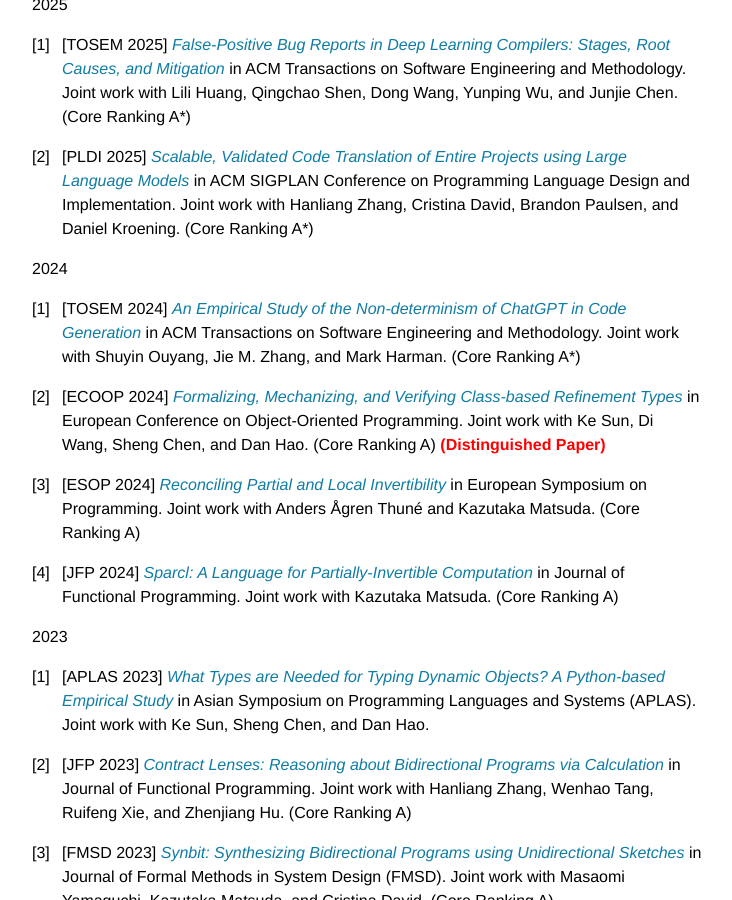
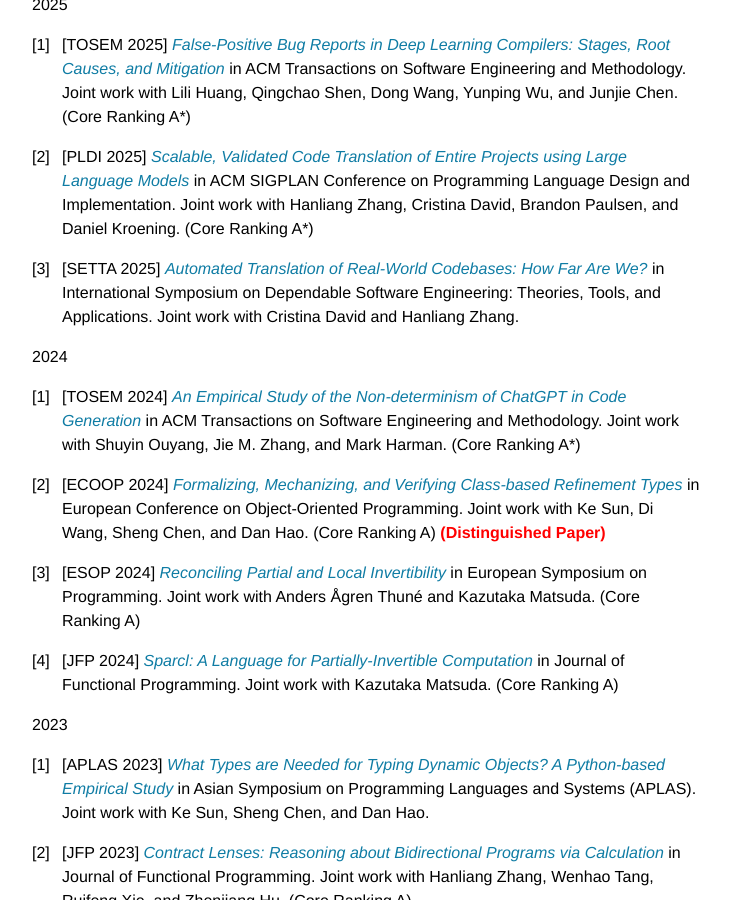
Before and after one commit to mengwangoxf/mengwangoxf.github.io, a Jekyll site: the page built from publications.md, in a window 1280 px wide and 900 px high, scrolled down 471 px. Shown: the whole window, without its empty margins (258-990 px from the left). Built offline with Jekyll 4.4.1, drawn with Linux system fonts in a browser that asks for light colours.

Commit message:
new paper

```diff
--- a/publications.md
+++ b/publications.md
@@ -12,6 +12,7 @@ title: publications
 1. [PLDI 2026] [*Contextual Embeddings: Implementing bound variables through instance resolution*](./Papers/PLDI26.pdf) in ACM SIGPLAN Conference on Programming Language Design and Implementation. Joint work with Samantha Frohlich, Alex Kavvos, and Jess Foster. (Core Ranking A*)
 
 
+
 2025
 
 1. [TOSEM 2025] [*False-Positive Bug Reports in Deep Learning Compilers:
@@ -19,6 +20,7 @@ Stages, Root Causes, and Mitigation*](./Papers/TOSEM25.pdf) in ACM Transactions
 
 1. [PLDI 2025] [*Scalable, Validated Code Translation of Entire Projects using Large Language Models*](./Papers/PLDI25.pdf) in ACM SIGPLAN Conference on Programming Language Design and Implementation. Joint work with Hanliang Zhang, Cristina David, Brandon Paulsen, and Daniel Kroening. (Core Ranking A*)
 
+1. [SETTA 2025] [*Automated Translation of Real-World Codebases: How Far Are We?*](./Papers/SETTA25.pdf) in International Symposium on Dependable Software Engineering: Theories, Tools, and Applications. Joint work with Cristina David and Hanliang Zhang.
 
 2024
 
```
Also changed, not shown: 1 other file.
